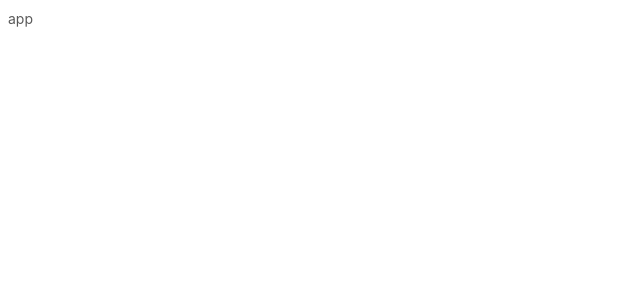
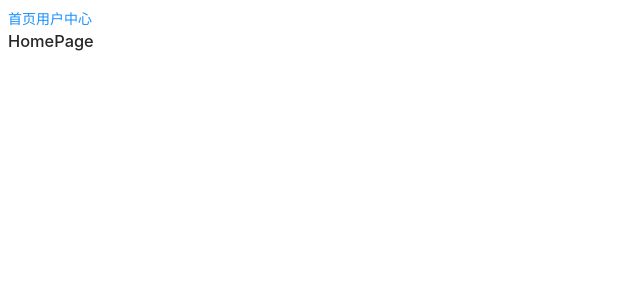
Before and after one commit to liwenxin-jam/react-demo, a React (Create React App) app: page /home in a window 1280 px wide. Shown: the top 300 px of the page, without its empty margins (0-640 px from the left). Built offline with nearby package versions, Linux system fonts and the light colour scheme.

Commit message:
lesson4-pre

```diff
--- a/src/App.js
+++ b/src/App.js
@@ -1,9 +1,29 @@
 import React from 'react'
+// import {
+//   BrowserRouter as Router,
+//   Route,
+//   Link
+// } from 'react-router-dom'
+import {
+  BrowserRouter as Router,
+  Route,
+  Link
+} from './kReactRouter'
+import HomePage from './pages/HomePage';
+import UserPage from './pages/UserPage';
 
 function App() {
   return (
     <div className="App">
-      app
+      <Router>
+        {/* Link默认会加最前面的斜杠，建议还是加上保持跟Route的path一致 */}
+        <Link to="/home">首页</Link>
+        <Link to="/user">用户中心</Link>
+
+        {/* 最前面的/不能省 */}
+        <Route path="/home" component={HomePage}></Route>
+        <Route path="/user" component={UserPage}></Route>
+      </Router>
     </div>
   )
 }
--- /dev/null
+++ b/src/kReactRouter.js
@@ -0,0 +1,50 @@
+import React, { Component } from "react";
+import { createBrowserHistory } from "history";
+
+const RouterContext = React.createContext();
+
+export class BrowserRouter extends Component {
+  constructor(props) {
+    super(props);
+    this.state = {};
+    this.history = createBrowserHistory();
+    this.history.listen(location => {
+      console.log("location", location);
+    })
+  }
+  render() {
+    // console.log("location", location);
+    return (
+      <RouterContext.Provider
+        children={this.props.children}
+        value={{ history: this.history }}
+      />
+    );
+  }
+}
+
+export class Route extends Component {
+  render() {
+    const { path, component } = this.props;
+    const match = window.location.pathname === path;
+    // component处理, render和children待处理
+    return match ? React.createElement(component, this.props) : null;
+  }
+}
+
+export class Link extends Component {
+  static contextType = RouterContext;
+  handleClick = event => {
+    const { history } = this.context;
+    // 防止页面跳动
+    event.preventDefault();
+    history.push(this.props.to);
+  };
+  render() {
+    return (
+      <a href={this.props.to} onClick={this.handleClick}>
+        {this.props.children}
+      </a>
+    );
+  }
+}
--- /dev/null
+++ b/src/pages/HomePage.js
@@ -0,0 +1,11 @@
+import React, { Component } from 'react'
+
+export default class HomePage extends Component {
+  render() {
+    return (
+      <div>
+        <h3>HomePage</h3>
+      </div>
+    );
+  }
+}
--- /dev/null
+++ b/src/pages/UserPage.js
@@ -0,0 +1,11 @@
+import React, { Component } from 'react'
+
+export default class UserPage extends Component {
+  render() {
+    return (
+      <div>
+        <h3>UserPage</h3>
+      </div>
+    );
+  }
+}
```
Also changed, not shown: 1 other file (tests, documents, lock files or other folders).
